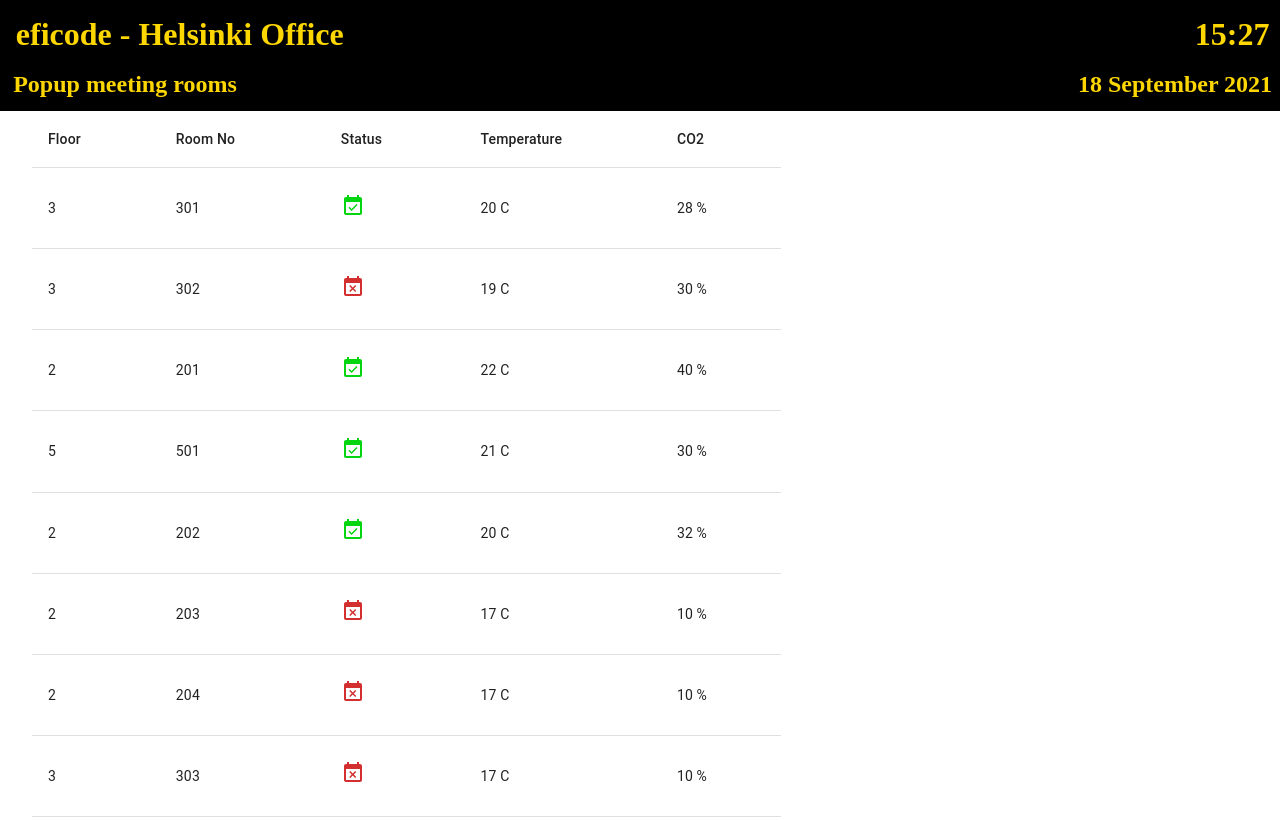
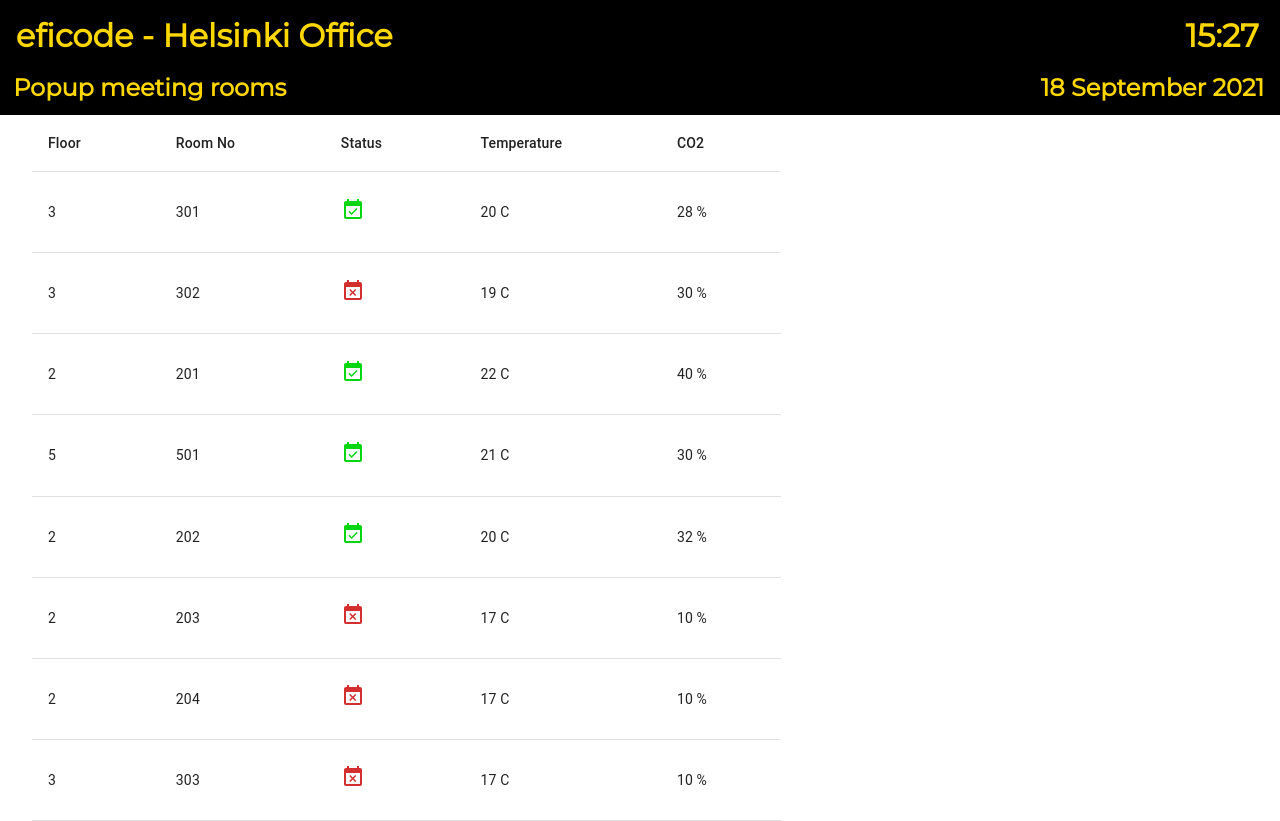
Before and after one commit to Popup-Meeting-Rooms-Project/Frontend, a React (Create React App) app: page / in a window 1280 px wide. Built offline with nearby package versions, Linux system fonts and the light colour scheme.

Commit message:
Changed CSS selectors to id (from class) to prevent compile errors.

```diff
--- a/src/components/Header.js
+++ b/src/components/Header.js
@@ -59,14 +59,14 @@
 
 
     return (
-        <div class="top">
-            <div class="top-row">
-                <h1 class="title">eficode - Helsinki Office</h1>
-                <h1 class="time">{time}</h1>
+        <div id="top">
+            <div id="top-row">
+                <h1 id="title">eficode - Helsinki Office</h1>
+                <h1 id="time">{time}</h1>
             </div>
-            <div class="bottom-row">
-                <h2 class="subtitle">Popup meeting rooms</h2>
-                <h2 class="date">{date}</h2>
+            <div id="bottom-row">
+                <h2 id="subtitle">Popup meeting rooms</h2>
+                <h2 id="date">{date}</h2>
             </div>
         </div>
     )
--- a/src/components/Main.js
+++ b/src/components/Main.js
@@ -3,7 +3,7 @@
 
 export default function Main() {
     return (
-        <div class="main">
+        <div id="main">
             <RoomList />
         </div>
     )
--- a/src/css/App.css
+++ b/src/css/App.css
@@ -27,71 +27,66 @@
 }
 
 
-.App {
+#App {
   text-align: center;
 }
 
 /* Header css*/
 
-.top {
+#top {
+  font-family: 'Montserrat', sans-serif;
+  font-weight: lighter;
   position: relative;
   background-color: black;
   color: var(--color-yellow);
   padding: 0.33em;
 }
 
-.top-row {
+#top-row {
   display: flex;
 }
 
 
-.bottom-row {
+#bottom-row {
   display: flex;
 }
 
-.title {
+#title {
   float: left;
   margin-top: 0.33em;
   margin-bottom: 0.33em;
   margin-left: 0.33em;
 }
 
-.time {
+#time {
   position: absolute;
   right: 0.33em;
-  display: flex;
-  justify-content: flex-end;
   float:right;
-  margin-top: 0.33em;
-  margin-bottom: 0.33em;
+  margin: 0.33em;
 }
 
-.subtitle {
+#subtitle {
   float:left;
-  margin-top: 0.33em;
-  margin-bottom: 0.33em;
-  margin-left: 0.33em;
+  margin: 0.33em;
 }
 
-.date {
-  align-items: flex-end;
+#date {
   float:right;
   position: absolute;
   right: 0.33em;
-  margin-top: 0.33em;
-  margin-bottom: 0.33em;
+  margin: 0.33em;
 }
 
 
 /* Main css*/
 
-.main {
+#main {
   display: grid;
   padding-left: 2rem;
   grid-template-columns: 60% 40%;
 }
 
-.label {
+#label {
   display:inline;
   padding: 0 1rem;
 }
@@ -107,7 +102,7 @@
 
 /* Content css */
 
-.data {
+#data {
   display:flex;
   margin-left:1rem;
   width: 55%;
@@ -118,50 +113,50 @@
   margin-bottom: 1rem;
 }
 
-.room {
+#room {
   position: absolute;
   left: 2.5rem;
 }
 
-.floor {
+#floor {
   position: absolute;
   left: 21%;
 }
 
-.temperature {
+#temperature {
   position: absolute;
   left: 45%;
 }
 
-.co2 {
+#co2 {
   position: absolute;
   left: 64%;
 }
 
-.status {
+#status {
   float: right;
   display: flex;
   float: inline-end;
   margin-left: 81%;
 }
 
-.data h2 {
+#data h2 {
   padding: 0 1rem;
 }
 
-.statusColor {
+#statusColor {
   color:#ff8c00;
 }
 
-.inUse {
+#inUse {
   color: red;
 }
 
-.available {
+#available {
   color: green;
 }
 
-.redCircle {
+#redCircle {
   content: '';
   position: absolute;
   top: 1.2rem;
@@ -172,7 +167,7 @@
   background-color: red;
 }
 
-.greenCircle {
+#greenCircle {
   content: '';
   position: absolute;
   top: 1.2rem;
```
Also changed, not shown: src/components/Content.js (+9 -9 lines).
